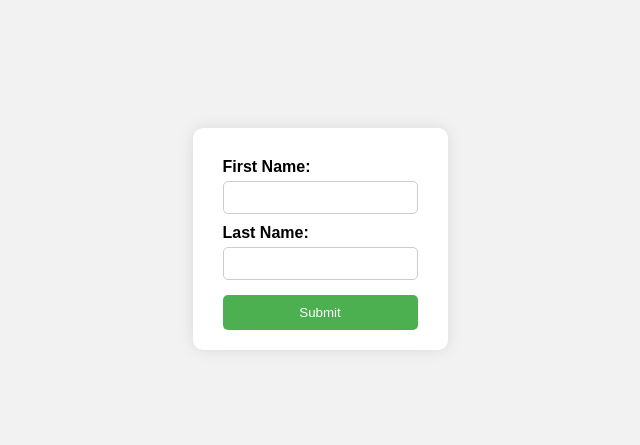
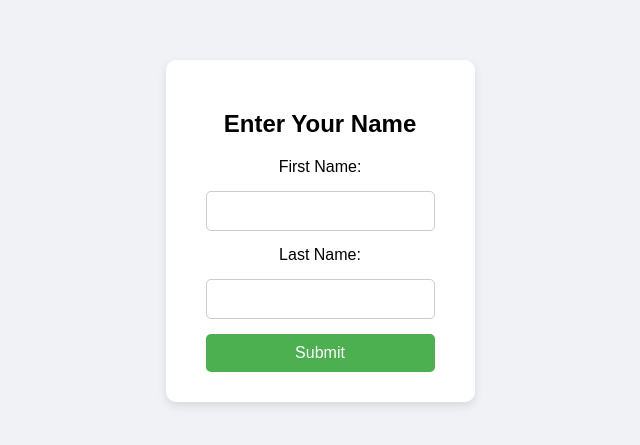
Before and after one commit to acciojob/form-login-Anjan1204, a website: page main.html in a window 1280 px wide. Shown: the part 169-614 px from the top of the page, without its empty margins (320-960 px from the left). Drawn offline with Linux system fonts and the light colour scheme.

Commit message:
created a submission

```diff
--- a/main.html
+++ b/main.html
@@ -2,13 +2,14 @@
 <html lang="en">
 <head>
   <meta charset="UTF-8" />
-  <meta name="viewport" content="width=device-width, initial-scale=1.0"/>
-  <title>Form Login</title>
+  <meta name="viewport" content="width=device-width, initial-scale=1.0" />
+  <title>Full Name Form</title>
   <link rel="stylesheet" href="styles.css" />
 </head>
 <body>
-  <div class="form-container">
-    <form id="loginForm" onsubmit="getFormvalue(event)">
+  <div class="container">
+    <h2>Enter Your Name</h2>
+    <form id="nameForm">
       <label for="fname">First Name:</label>
       <input type="text" name="fname" id="fname" required />
 
@@ -18,6 +19,7 @@
       <button type="submit">Submit</button>
     </form>
   </div>
+
   <script src="script.js"></script>
 </body>
 </html>
--- a/script.js
+++ b/script.js
@@ -1,9 +1,16 @@
 function getFormvalue(event) {
-  event.preventDefault(); // Prevent page reload
+  event.preventDefault(); // Prevent form submission
 
-  const firstName = document.querySelector('[name="fname"]').value.trim();
-  const lastName = document.querySelector('[name="lname"]').value.trim();
+  const form = document.getElementById("nameForm");
+  const fname = form.fname.value.trim();
+  const lname = form.lname.value.trim();
 
-  const fullName = `${firstName} ${lastName}`;
-  alert(fullName);
+  if (!fname && !lname) {
+    alert("Please enter your first and last name.");
+    return;
+  }
+
+  alert(`${fname} ${lname}`);
 }
+
+document.getElementById("nameForm").addEventListener("submit", getFormvalue);
--- a/styles.css
+++ b/styles.css
@@ -1,42 +1,40 @@
 body {
   font-family: Arial, sans-serif;
-  background-color: #f2f2f2;
+  background-color: #f0f2f5;
   display: flex;
-  height: 100vh;
   justify-content: center;
   align-items: center;
+  height: 100vh;
+  margin: 0;
 }
 
-.form-container {
+.container {
   background: white;
-  padding: 20px 30px;
+  padding: 30px 40px;
   border-radius: 10px;
-  box-shadow: 0 0 15px rgba(0, 0, 0, 0.1);
+  box-shadow: 0 4px 10px rgba(0, 0, 0, 0.1);
+  text-align: center;
 }
 
 form {
   display: flex;
   flex-direction: column;
+  gap: 15px;
 }
 
-label {
-  margin-top: 10px;
-  font-weight: bold;
-}
-
-input {
-  padding: 8px;
-  margin-top: 5px;
+input[type="text"] {
+  padding: 10px;
+  font-size: 16px;
   border: 1px solid #ccc;
   border-radius: 5px;
 }
 
 button {
-  margin-top: 15px;
   padding: 10px;
   background-color: #4caf50;
   color: white;
   border: none;
+  font-size: 16px;
   border-radius: 5px;
   cursor: pointer;
 }
```
